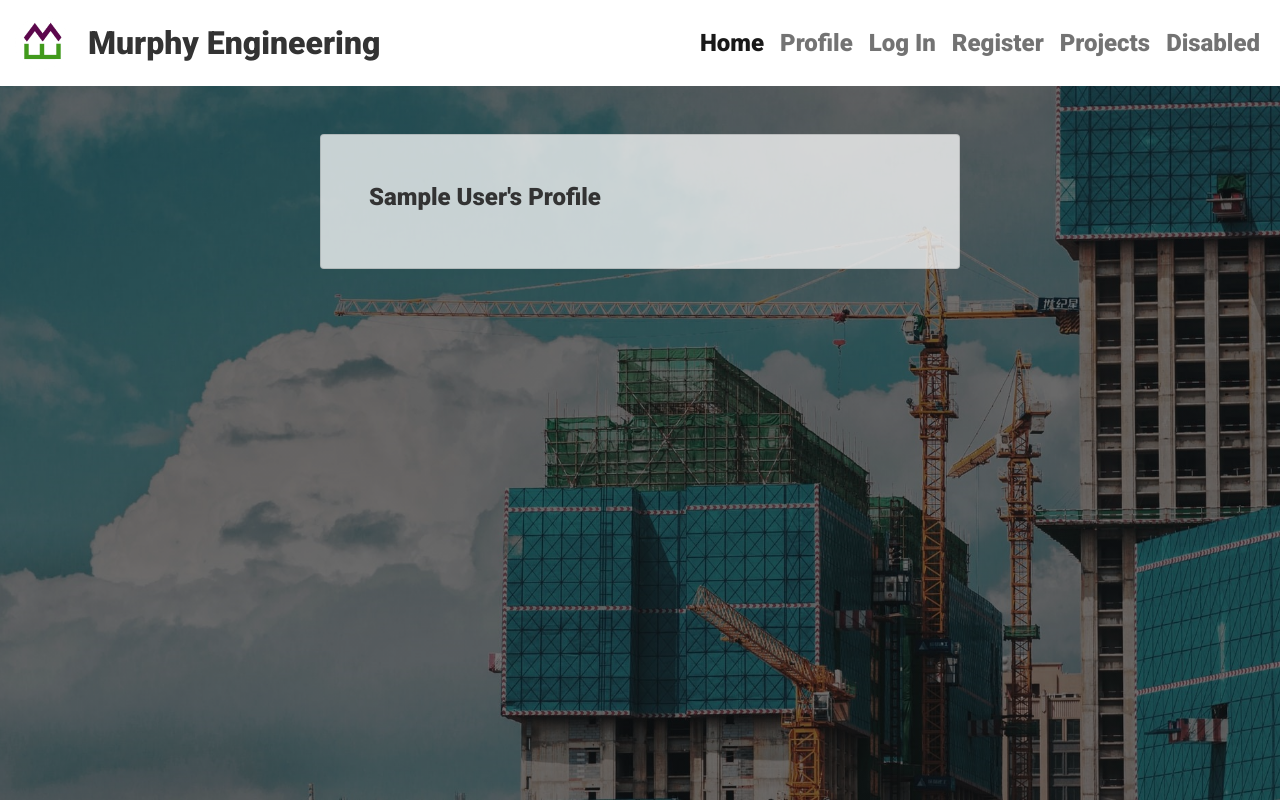
After one commit to Code-Institute-Submissions/Milestone-Project-143, a Flask app: page /profile/1 in a window 1280 px wide. The commit adds this page. Run offline with Flask 2, Linux system fonts and the light colour scheme; the visitor is signed in with stand-in values (Sample User, id 1); a database or web service that is not in the repository returns one stand-in record (values such as "Sample title"); some libraries are stand-ins or nearby versions.

Commit message:
Added employee profile template

```diff
--- a/app.py
+++ b/app.py
@@ -59,6 +59,7 @@ def register():
         # put the new user into 'session' cookie
         session["employee"] = request.form.get("email").lower()
         flash("Registration Successful!")
+        return redirect(url_for("profile", email=session["employee"]))
     return render_template("register.html")
 
 
@@ -76,6 +77,7 @@ def login():
                     session["employee"] = request.form.get("email").lower()
                     flash("Welcome {}!".format(
                         existing_user["first_name"].capitalize()))
+                    return redirect(url_for("profile", email=session["employee"]))
             else:
                 # invalid password match
                 flash("Incorrect email and/or Password")
@@ -88,6 +90,15 @@ def login():
 
     return render_template("login.html")
 
+@app.route("/profile/<email>", methods=["GET", "POST"])
+def profile(email):
+    # grab the session user's first name from db
+    first_name = mongo.db.employees.find_one(
+        {"email": session["employee"]})["first_name"]
+    last_name = mongo.db.employees.find_one(
+        {"email": session["employee"]})["last_name"]
+    return render_template("profile.html", first_name=first_name.capitalize(), last_name=last_name.capitalize(), )
+
 
 if __name__ == "__main__":
     app.run(host=os.environ.get("IP"),
--- a/templates/base.html
+++ b/templates/base.html
@@ -29,6 +29,9 @@
                     <ul class="navbar-nav">
                         <li class="nav-item">
                             <a class="nav-link active" aria-current="page" href="{{ url_for('index') }}">Home</a>
+                        </li>
+                        <li class="nav-item">
+                            <a class="nav-link" href="{{ url_for('profile', email=session['employee'])}}">Profile</a>
                         </li>
                         <li class="nav-item">
                             <a class="nav-link" href="{{ url_for('login')}}">Log In</a>
--- /dev/null
+++ b/templates/profile.html
@@ -0,0 +1,23 @@
+{% extends "base.html" %}
+{% block content %}
+
+<div class="container-fluid">
+    <div class="row px-0">
+        <div class="heroimage p-0">
+            <div class="px-0">
+                <div class="card col-10 offset-1 col-md-6 offset-md-3 overlay"
+                    style="position:absolute; top: 10%; z-index: 3;">
+
+                    <div class="card-body p-3 p-md-5">
+                        <h3 class="darktext mediumtext">
+                            {{ first_name }} {{ last_name }}'s Profile
+                        </h3>
+                    </div>
+
+                </div>
+            </div>
+        </div>
+    </div>
+</div>
+
+{% endblock %}
```
